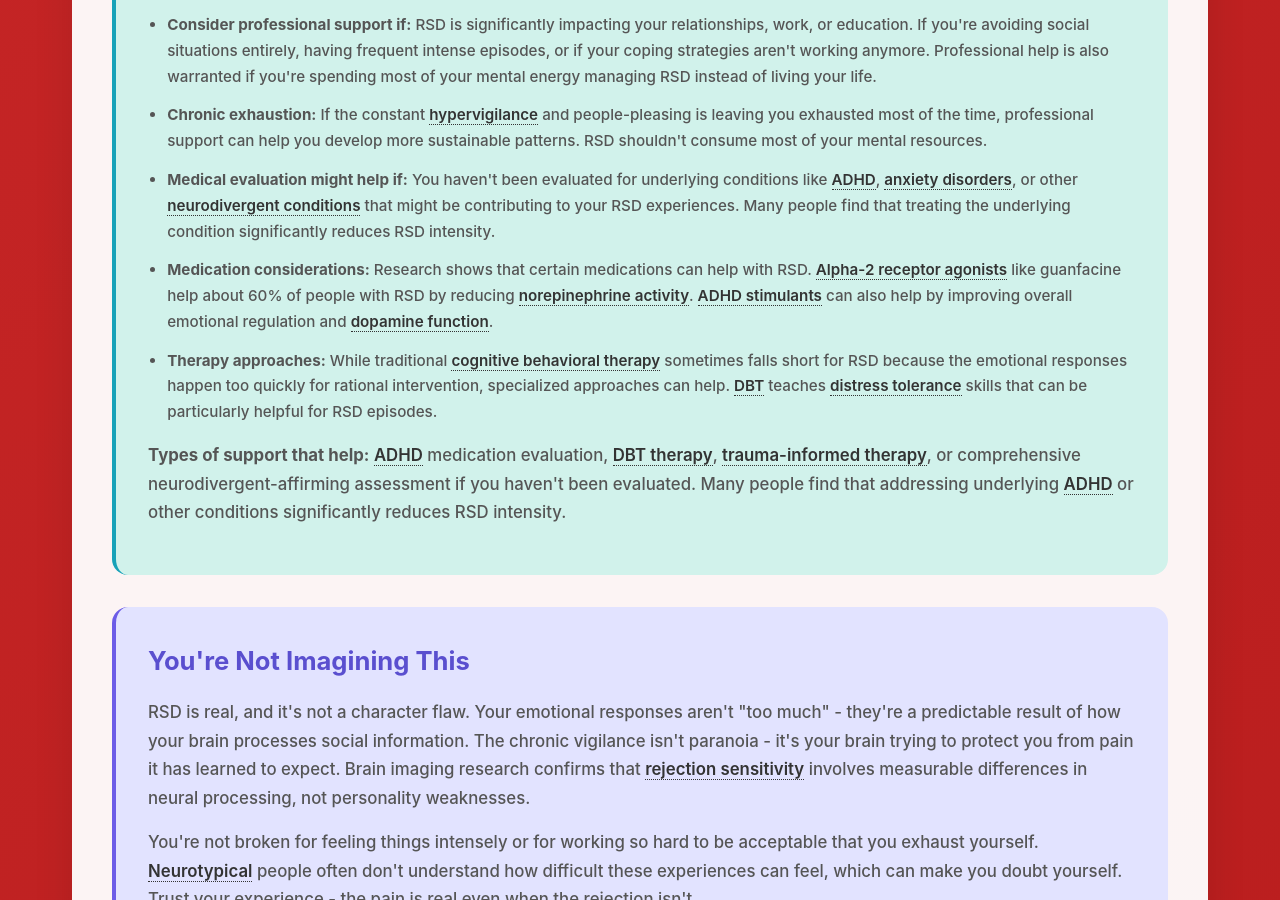
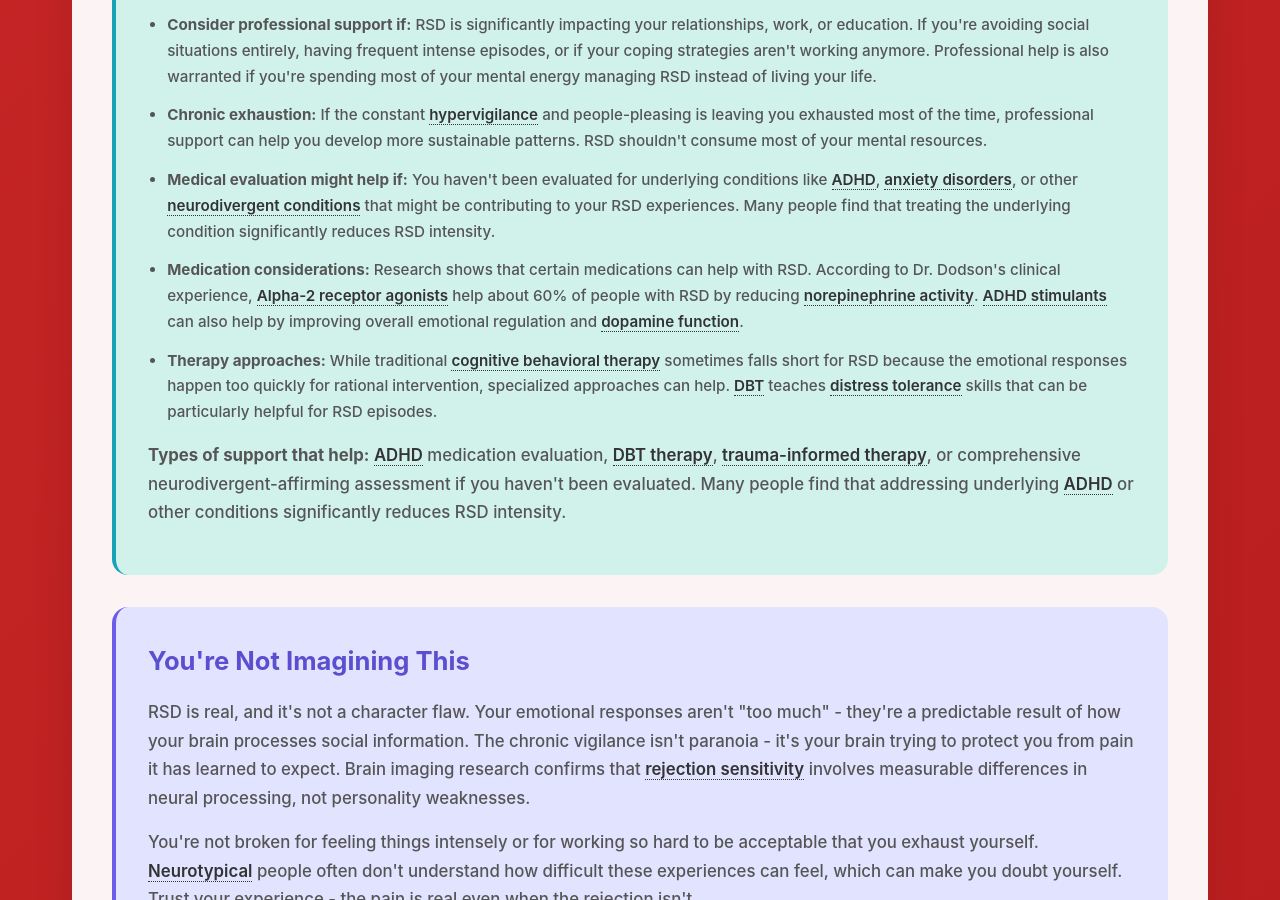
Before and after one commit to neurodivergent-survival-guide/neurodivergent-survival-guide, a Jekyll site: the page built from struggles/rejection-sensitive-dysphoria.html, in a window 1280 px wide and 900 px high, scrolled down 4719 px. Built offline with Jekyll 4.4.1, drawn with Linux system fonts in a browser that asks for light colours.

Commit message:
Update rejection-sensitive-dysphoria.html

```diff
--- a/struggles/rejection-sensitive-dysphoria.html
+++ b/struggles/rejection-sensitive-dysphoria.html
@@ -134,7 +134,7 @@ search_terms: ["so sensitive", "always sorry", "overthinking", "rejection hurts"
 
             <li><strong>Medical evaluation might help if:</strong> You haven't been evaluated for underlying conditions like <a class="jargon">ADHD<span class="tooltip">Attention Deficit Hyperactivity Disorder - often includes emotional dysregulation as a core feature</span></a>, <a class="jargon">anxiety disorders<span class="tooltip">Mental health conditions involving excessive worry, fear, or avoidance</span></a>, or other <a class="jargon">neurodivergent conditions<span class="tooltip">Brain differences like autism, ADHD, or other neurological variations</span></a> that might be contributing to your RSD experiences. Many people find that treating the underlying condition significantly reduces RSD intensity.</li>
 
-            <li><strong>Medication considerations:</strong> Research shows that certain medications can help with RSD. <a class="jargon">Alpha-2 receptor agonists<span class="tooltip">Blood pressure medications like guanfacine and clonidine that can help with emotional regulation</span></a> like guanfacine help about 60% of people with RSD by reducing <a class="jargon">norepinephrine activity<span class="tooltip">Brain chemical activity that contributes to emotional arousal and threat detection</span></a>. <a class="jargon">ADHD stimulants<span class="tooltip">Medications that increase dopamine and norepinephrine to improve ADHD symptoms</span></a> can also help by improving overall emotional regulation and <a class="jargon">dopamine function<span class="tooltip">The brain's reward and motivation system that affects how we process social feedback</span></a>.</li>
+            <li><strong>Medication considerations:</strong> Research shows that certain medications can help with RSD. According to Dr. Dodson's clinical experience, <a class="jargon">Alpha-2 receptor agonists<span class="tooltip">Blood pressure medications that can help with emotional regulation</span></a> help about 60% of people with RSD by reducing <a class="jargon">norepinephrine activity<span class="tooltip">Brain chemical activity that contributes to emotional arousal and threat detection</span></a>. <a class="jargon">ADHD stimulants<span class="tooltip">Medications that increase dopamine and norepinephrine to improve ADHD symptoms</span></a> can also help by improving overall emotional regulation and <a class="jargon">dopamine function<span class="tooltip">The brain's reward and motivation system that affects how we process social feedback</span></a>.</li>
 
             <li><strong>Therapy approaches:</strong> While traditional <a class="jargon">cognitive behavioral therapy<span class="tooltip">Therapy focused on changing thought patterns and behaviors</span></a> sometimes falls short for RSD because the emotional responses happen too quickly for rational intervention, specialized approaches can help. <a class="jargon">DBT<span class="tooltip">Dialectical Behavior Therapy - therapy skills for managing intense emotions and improving relationships</span></a> teaches <a class="jargon">distress tolerance<span class="tooltip">Skills for surviving emotional crises without making them worse</span></a> skills that can be particularly helpful for RSD episodes.</li>
         </ul>
```
